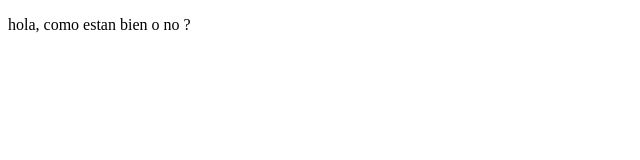
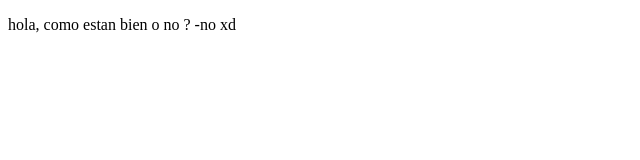
Before and after one commit to MAURO5453aa/proyectDemoCorsoPrework, a plain HTML site: page index.html in a window 1280 px wide. Shown: the full height of the page, 0-640 px from the left. Drawn offline with Linux system fonts and the light colour scheme.

Commit message:
cambios agregados al sitio

```diff
--- a/index.html
+++ b/index.html
@@ -9,6 +9,7 @@
 <body>
     <p>
         hola, como estan bien o no ?
+        -no xd
     </p>
 
 </body>
```
